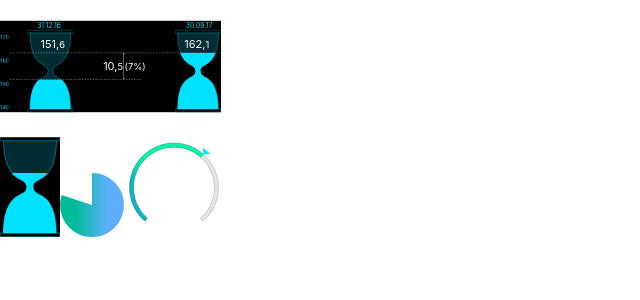
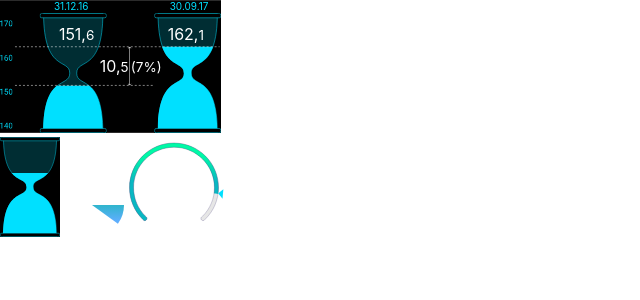
Before and after one commit to elantsev/SandClocks, a React (Create React App) app: page / in a window 1280 px wide. Shown: the top 300 px of the page, without its empty margins (0-640 px from the left). Built offline with nearby package versions, Linux system fonts and the light colour scheme.

Commit message:
width dependth from shift

```diff
--- a/src/App.js
+++ b/src/App.js
@@ -14,14 +14,14 @@ function App () {
         scale={[140, 150, 160, 170]}
         data1={{ date: '31.12.16', value: 150 }}
         data2={{ date: '30.09.17', value: 165.6 }} /> */}
-      <SandClocksSVG shift={1000}
+      <SandClocksSVG shift={0}
         scale={[140, 150, 160, 170]}
         data1={{ date: '31.12.16', value: 151.6 }}
         data2={{ date: '30.09.17', value: 162.1 }} />
 
       <SandClockSVG value={0.65} height="100" width="60" />
-      <PieChart startDegree={0} value={0.8} color={'url(#gradient)'} />
-      <SpeedometerChart value={0.65} />
+      <PieChart startDegree={90} value={0.1} color={'url(#gradient)'} />
+      <SpeedometerChart value={0.85} />
     </div>
   );
 }
--- a/src/components/SandClocksSVG.jsx
+++ b/src/components/SandClocksSVG.jsx
@@ -66,7 +66,7 @@ function SandClocksSVG({ scale, data1, data2, className, shift, ...rest }) {
   return (
     <div className={`${s.SandClocks} ${className}`} {...rest} id="mydiv">
       <svg
-        width="221"
+        width={221 + (221 * shift) / 2214}
         height="133"
         viewBox={`0 0 ${2214 + shift} 1329`}
         fill="none"
```
